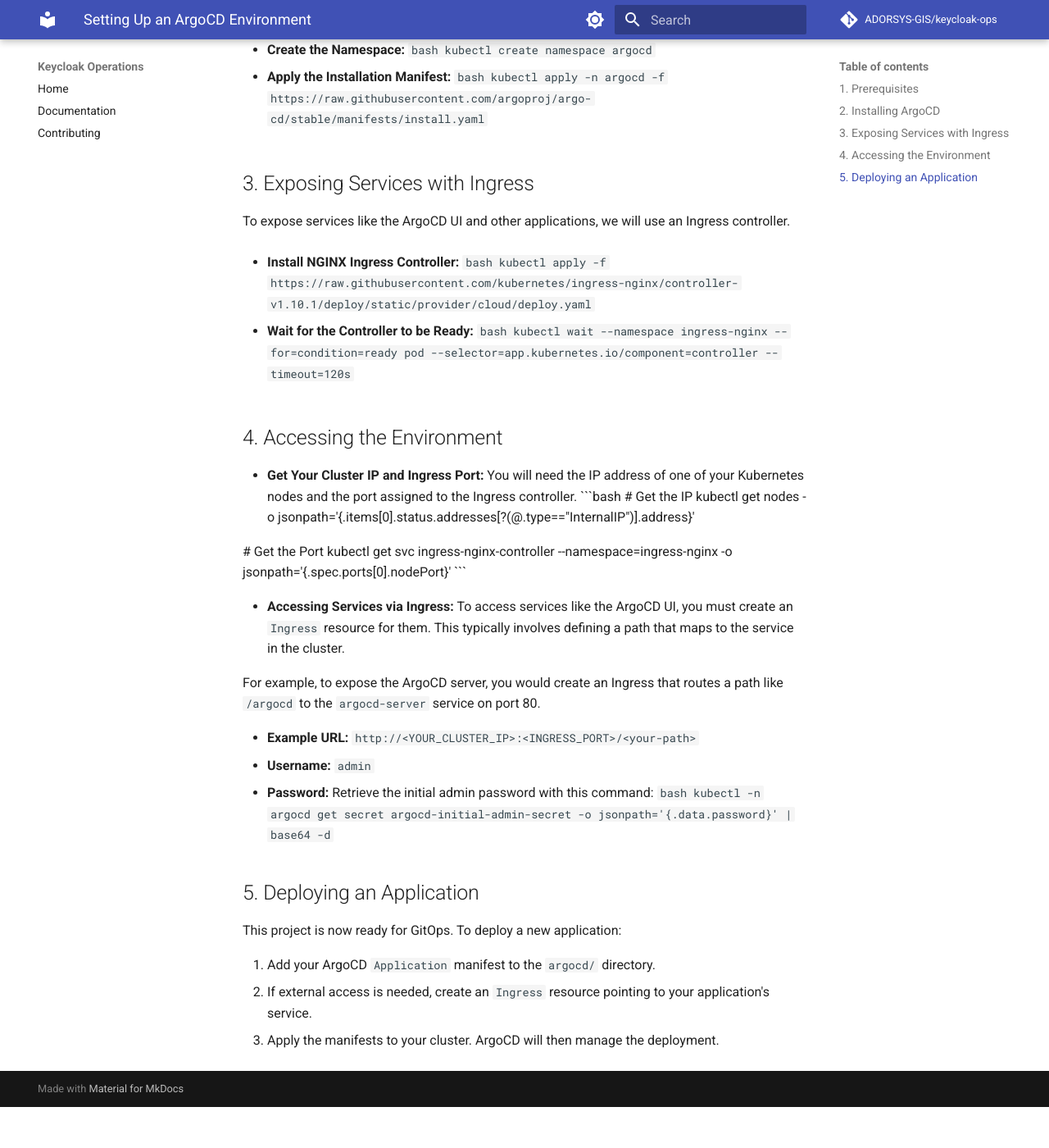
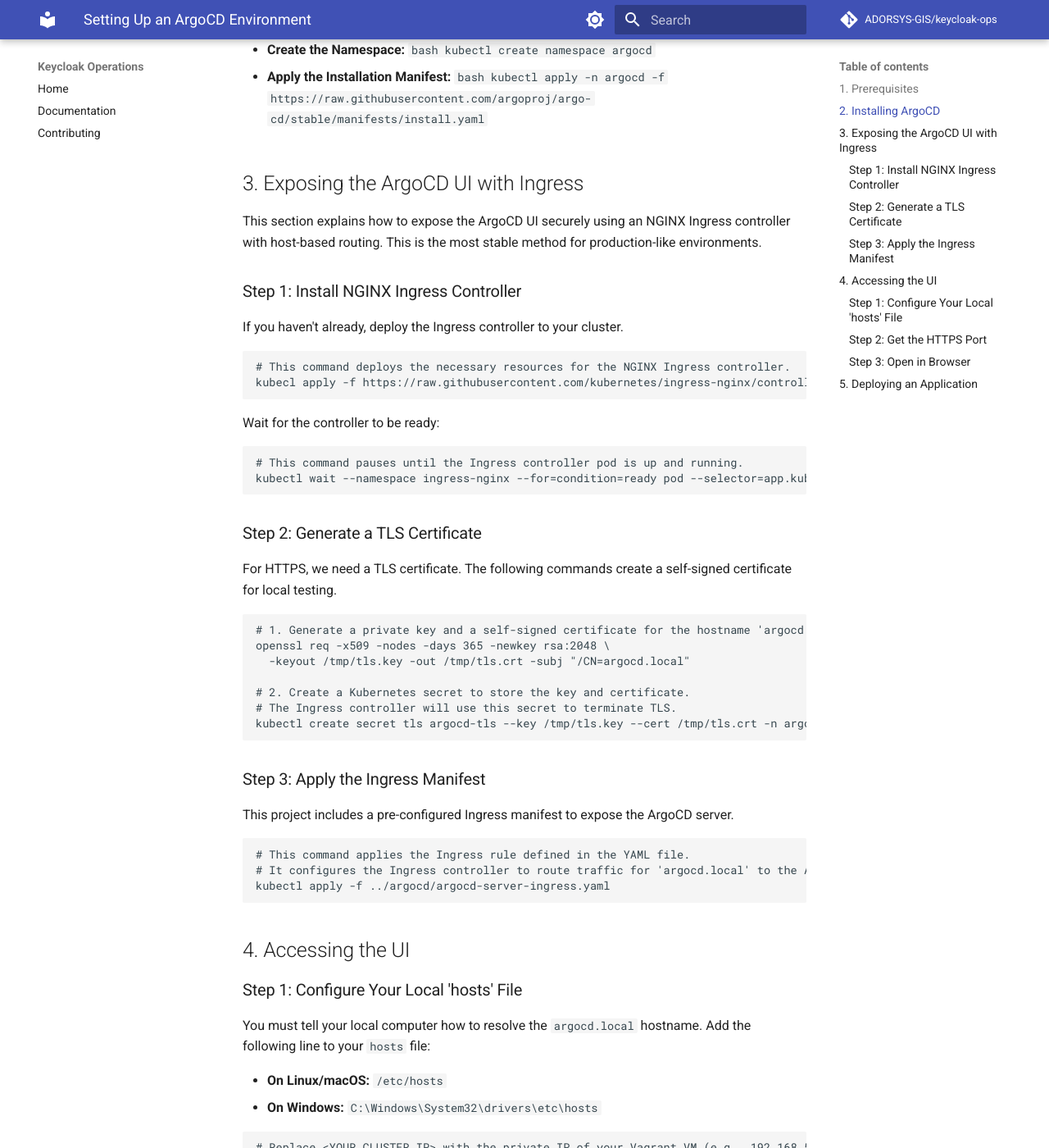
Before and after one commit to JOELNATHAN544/keycloak-ops, an MkDocs documentation site: the page built from docs/ARGO_SETUP_GUIDE.md, in a window 1280 px wide and 1400 px high, scrolled down 474 px. Shown: the whole window at 82% size. Built offline with MkDocs 1.6.1 and Material for MkDocs 9.7.7, drawn with Linux system fonts in a browser that asks for light colours; comment, search, counter and statistics services are not loaded; before the commit the page ends 1824 px from its top, so only the background shows below that; some of the changed text lies outside the part shown.

Commit message:
docs: Update Ingress setup guide with host-based routing

````diff
--- a/docs/ARGO_SETUP_GUIDE.md
+++ b/docs/ARGO_SETUP_GUIDE.md
@@ -21,38 +21,77 @@ Run the following commands from a shell with access to your cluster.
   kubectl apply -n argocd -f https://raw.githubusercontent.com/argoproj/argo-cd/stable/manifests/install.yaml
   ```
 
-## 3. Exposing Services with Ingress
+## 3. Exposing the ArgoCD UI with Ingress
 
-To expose services like the ArgoCD UI and other applications, we will use an Ingress controller.
+This section explains how to expose the ArgoCD UI securely using an NGINX Ingress controller with host-based routing. This is the most stable method for production-like environments.
 
-- **Install NGINX Ingress Controller:**
-  ```bash
-  kubectl apply -f https://raw.githubusercontent.com/kubernetes/ingress-nginx/controller-v1.10.1/deploy/static/provider/cloud/deploy.yaml
-  ```
+### Step 1: Install NGINX Ingress Controller
 
-- **Wait for the Controller to be Ready:**
-  ```bash
-  kubectl wait --namespace ingress-nginx --for=condition=ready pod --selector=app.kubernetes.io/component=controller --timeout=120s
-  ```
+If you haven't already, deploy the Ingress controller to your cluster.
 
-## 4. Accessing the Environment
+```bash
+# This command deploys the necessary resources for the NGINX Ingress controller.
+kubecl apply -f https://raw.githubusercontent.com/kubernetes/ingress-nginx/controller-v1.10.1/deploy/static/provider/cloud/deploy.yaml
+```
 
-- **Get Your Cluster IP and Ingress Port:**
-  You will need the IP address of one of your Kubernetes nodes and the port assigned to the Ingress controller.
-  ```bash
-  # Get the IP
-  kubectl get nodes -o jsonpath='{.items[0].status.addresses[?(@.type=="InternalIP")].address}'
+Wait for the controller to be ready:
+```bash
+# This command pauses until the Ingress controller pod is up and running.
+kubectl wait --namespace ingress-nginx --for=condition=ready pod --selector=app.kubernetes.io/component=controller --timeout=120s
+```
 
-  # Get the Port
-  kubectl get svc ingress-nginx-controller --namespace=ingress-nginx -o jsonpath='{.spec.ports[0].nodePort}'
-  ```
+### Step 2: Generate a TLS Certificate
 
-- **Accessing Services via Ingress:**
-  To access services like the ArgoCD UI, you must create an `Ingress` resource for them. This typically involves defining a path that maps to the service in the cluster.
+For HTTPS, we need a TLS certificate. The following commands create a self-signed certificate for local testing.
 
-  For example, to expose the ArgoCD server, you would create an Ingress that routes a path like `/argocd` to the `argocd-server` service on port 80.
+```bash
+# 1. Generate a private key and a self-signed certificate for the hostname 'argocd.local'.
+openssl req -x509 -nodes -days 365 -newkey rsa:2048 \
+  -keyout /tmp/tls.key -out /tmp/tls.crt -subj "/CN=argocd.local"
 
-  - **Example URL:** `http://<YOUR_CLUSTER_IP>:<INGRESS_PORT>/<your-path>`
+# 2. Create a Kubernetes secret to store the key and certificate.
+# The Ingress controller will use this secret to terminate TLS.
+kubectl create secret tls argocd-tls --key /tmp/tls.key --cert /tmp/tls.crt -n argocd
+```
+
+### Step 3: Apply the Ingress Manifest
+
+This project includes a pre-configured Ingress manifest to expose the ArgoCD server.
+
+```bash
+# This command applies the Ingress rule defined in the YAML file.
+# It configures the Ingress controller to route traffic for 'argocd.local' to the ArgoCD server.
+kubectl apply -f ../argocd/argocd-server-ingress.yaml
+```
+
+## 4. Accessing the UI
+
+### Step 1: Configure Your Local 'hosts' File
+
+You must tell your local computer how to resolve the `argocd.local` hostname. Add the following line to your `hosts` file:
+
+- **On Linux/macOS:** `/etc/hosts`
+- **On Windows:** `C:\Windows\System32\drivers\etc\hosts`
+
+```
+# Replace <YOUR_CLUSTER_IP> with the private IP of your Vagrant VM (e.g., 192.168.56.10).
+<YOUR_CLUSTER_IP>    argocd.local
+```
+
+### Step 2: Get the HTTPS Port
+
+The Ingress controller listens for HTTPS traffic on a specific `NodePort`. Find it with this command:
+
+```bash
+# This command retrieves the port assigned for HTTPS traffic (port 443).
+kubectl get svc ingress-nginx-controller -n ingress-nginx -o jsonpath='{.spec.ports[1].nodePort}'
+```
+
+### Step 3: Open in Browser
+
+You can now access the ArgoCD UI. Your browser will show a security warning because the certificate is self-signed; you can safely bypass it.
+
+- **URL:** `https://argocd.local:<HTTPS_NODE_PORT>`
   - **Username:** `admin`
   - **Password:** Retrieve the initial admin password with this command:
     ```bash
````
Also changed, not shown: 1 other file.
